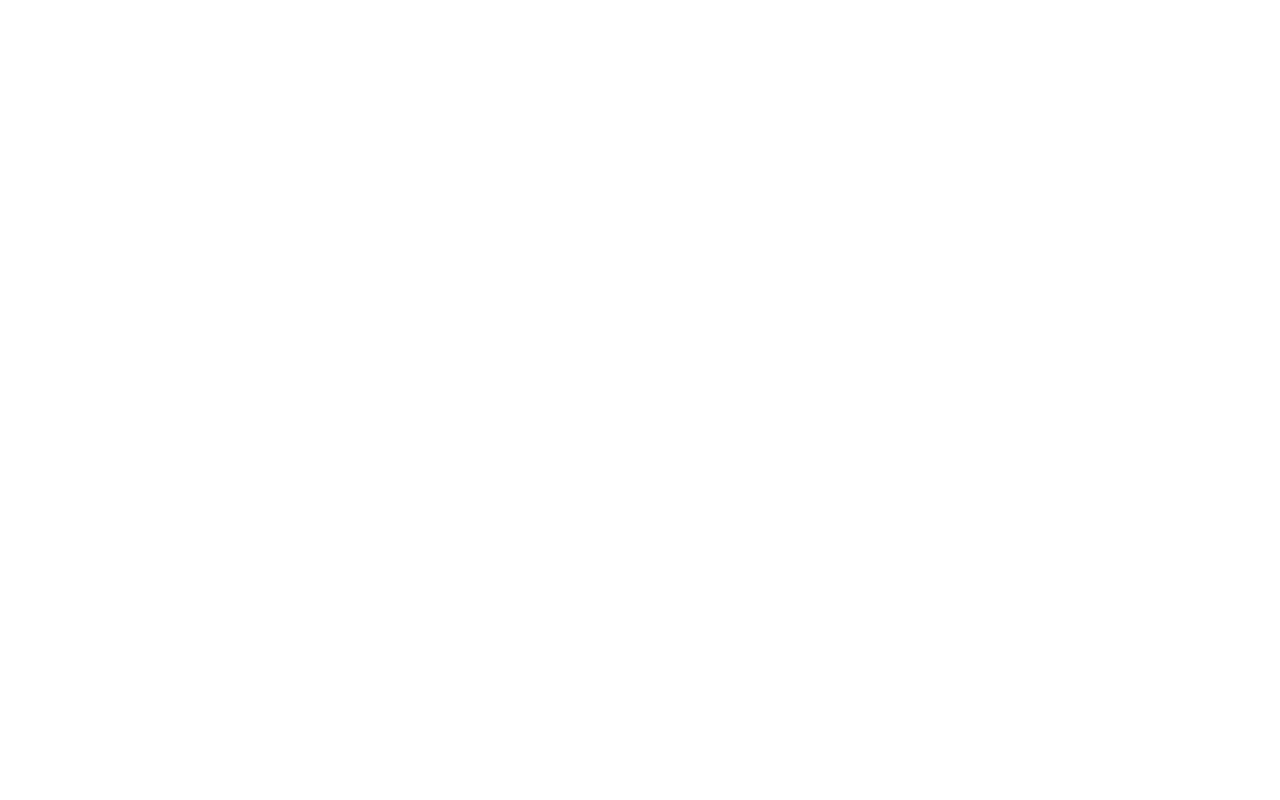
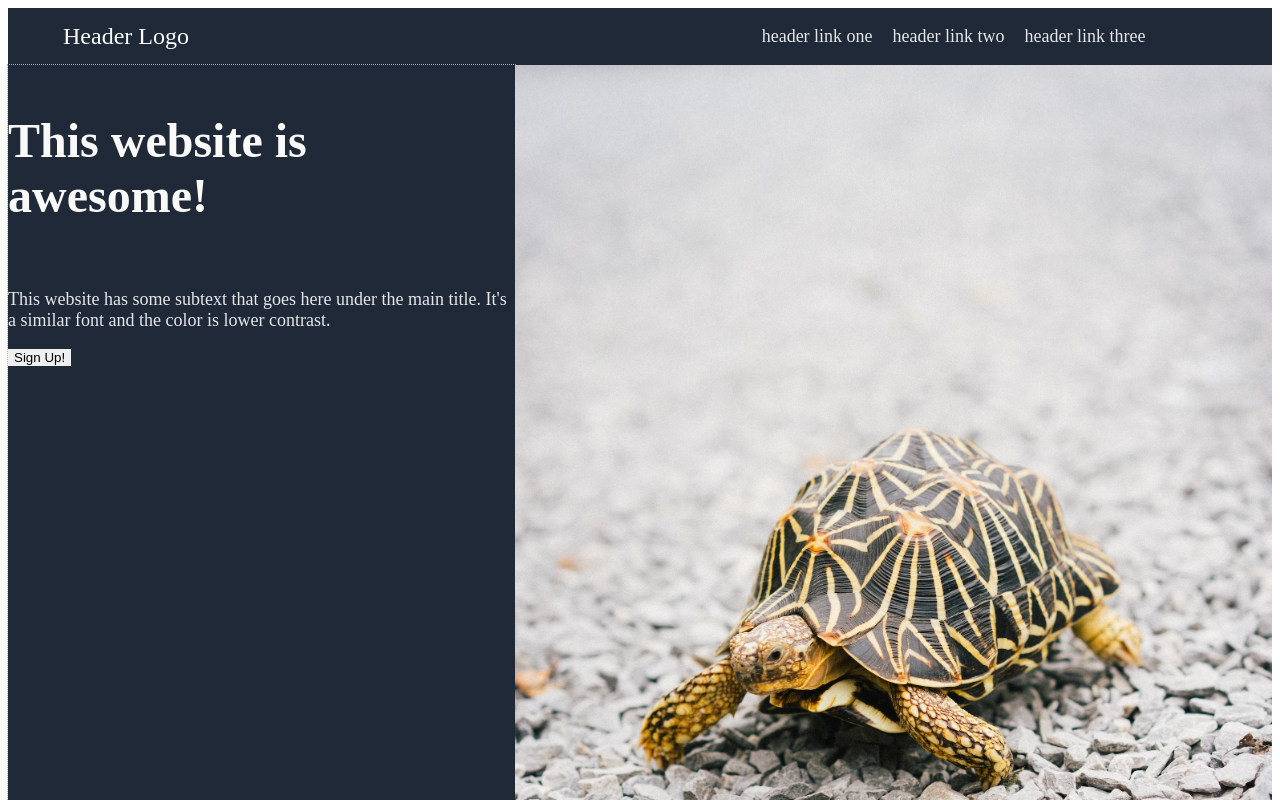
Before and after one commit to lephos0/landing-page, a plain HTML site: page index.html in a window 1280 px wide. Shown: the top 800 px of the page. Drawn offline with Linux system fonts and the light colour scheme.

Commit message:
Add foundation layout w/ some styling

```diff
--- a/index.html
+++ b/index.html
@@ -4,10 +4,72 @@
     <meta charset="UTF-8">
     <meta name="viewport" content="width=device-width, initial-scale=1.0">
     <meta http-equiv="X-UA-Compatible" content="ie=edge">
-    <title>HTML 5 Boilerplate</title>
+    <title>Landing Page</title>
     <link rel="stylesheet" href="style.css">
   </head>
   <body>
+	<div class="wrapper">
 
+        <div class="header">
+            <div class="logo">Header Logo</div>
+                <div class="links">
+                    <a>header link one</a>
+                    <a>header link two</a>
+                    <a>header link three</a>
+                </div>
+        </div>
+
+        <div class="hero">
+            <div class="hero-left">
+                <p class="hero-main-text">This website is awesome!</p>
+                <p class="hero-subtext">This website has some subtext that goes here under the main title. It's a similar font and the color is lower contrast.</p>
+                <button class="sign-up-button">Sign Up!</button>
+            </div>
+            <div class="hero-right">
+                <img src="./turtle.avif">
+            </div>
+        </div>
+
+        <div class="information">
+            <div class="info-header">Some random information</div>
+            <div class="card-container">
+                <div class="card">
+                    <img src="./card1.avif">
+                    <p>this is some subtext under an image</p>
+                </div>
+                <div class="card">
+                    <img src="./card2.avif">
+                    <p>this is some subtext under an image</p>
+                </div>
+                <div class="card">
+                    <img src="./card3.avif">
+                    <p>this is some subtext under an image</p>
+                </div>
+                <div class="card">
+                    <img src="./card4.avif">
+                    <p>this is some subtext under an image</p>
+                </div>
+            </div>
+        </div>
+
+        <div class="quote-container">
+            <p class="quote">This is an inspiring quote, or a testimonial from a customer. Maybe it's just filling up space, or maybe people will actually read it. Who knows? All I know is that it looks nice.</p>
+            <p class="signature">-Thor, God of Thunder</p>
+        </div>
+
+        <div class="call-to-action-container">
+            <div class="call-to-action-left">
+                <div class="call-to-action-main-text">Call to action! It's time!</div>
+                <div class="call-to-action-subtext">Sign up for our product by clicking that button right over there!</div>
+            </div>
+            <div class="call-to-action-right">
+                <button class="sign-up-button">Sign Up!</button>
+            </div>
+        </div>
+
+        <div class="footer">
+            <p class="copyright">Copyright @ The Odin Project 2021</p>
+        </div>
+    </div>
   </body>
 </html>
--- a/style.css
+++ b/style.css
@@ -24,3 +24,79 @@ ol,
 ul {
     padding-left: 0;
 }
+
+body {
+    display: flex;
+}
+
+.wrapper {
+    display: flex;
+    flex-direction: column;
+    width: 100%;
+    height: 100%;
+}
+
+.header {
+    min-width: 100%;
+    display: flex;
+    background-color: #1F2937;
+    font-size: 24px;
+    color: #F9FAF8;
+    justify-content: space-around;
+    align-items: center;
+    padding: 15px;
+}
+
+.links {
+    display: flex;
+    font-size: 18px;
+    color: #E5E7E8;
+    gap: 20px;
+    justify-content: center;
+    flex-basis: 100%;
+}
+
+.logo {
+    display: flex;
+    flex-basis: 100%;
+    justify-content: flex-start;
+    padding-left: 40px;
+}
+
+.hero {
+    display: flex;
+    background-color: #1F2937;
+}
+
+.hero-left {
+    outline: thin yellowgreen dotted;
+    display: flex;
+    flex-direction: column;
+    align-items: flex-start;
+    flex-basis: 100%;
+}
+
+.hero-main-text {
+    color: #F9FAF8;
+    font-size: 48px;
+    font-weight: bolder;
+}
+
+.hero-subtext {
+    font-size: 18px;
+    color: #E5E7EB;
+}
+
+.information {
+    display: flex;
+    flex-direction: column;
+}
+
+.card-container {
+    display: flex;
+}
+
+.card {
+    display: flex;
+    flex-direction: column;
+}
```
Also changed, not shown: card1.avif (added), card2.avif (added), card3.avif (added), card4.avif (added), turtle.avif (added).
